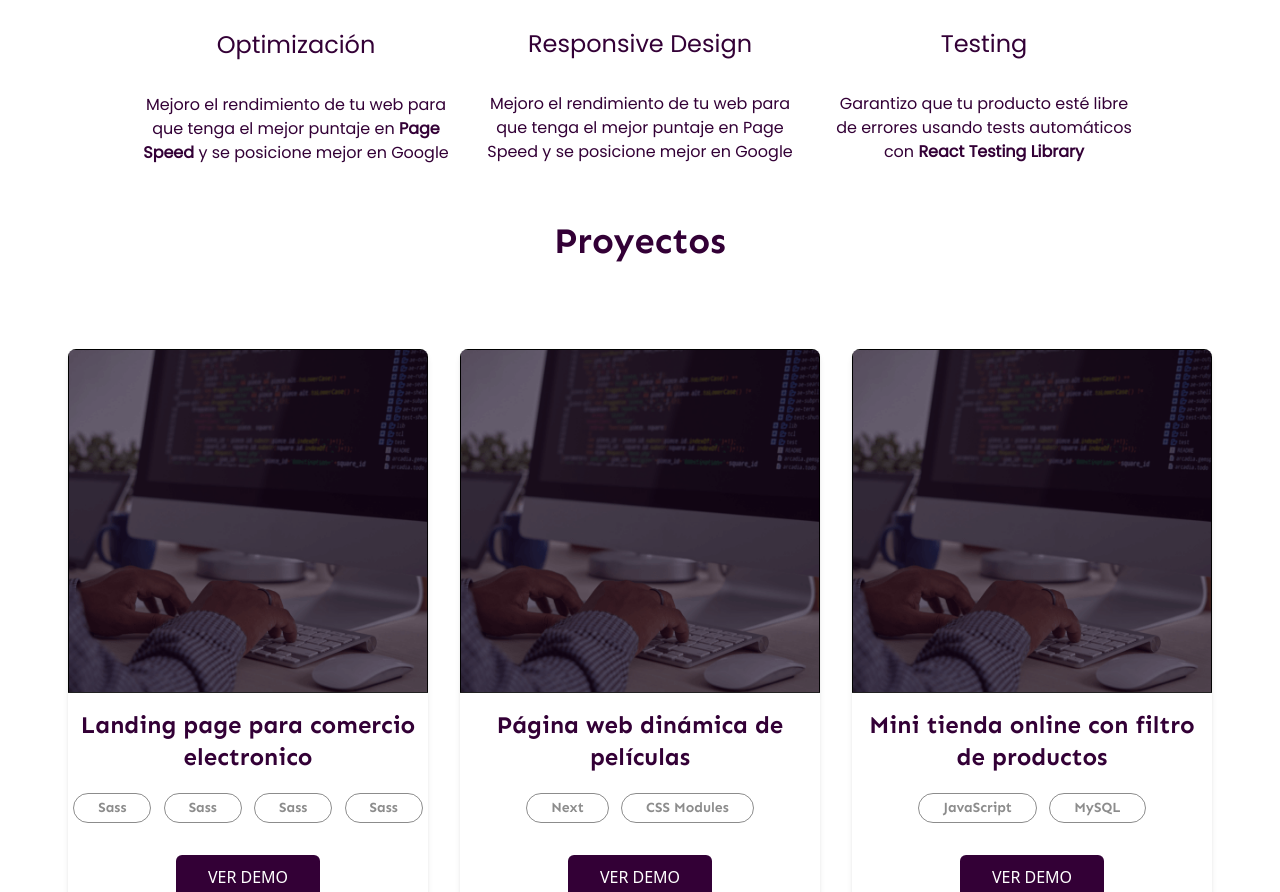
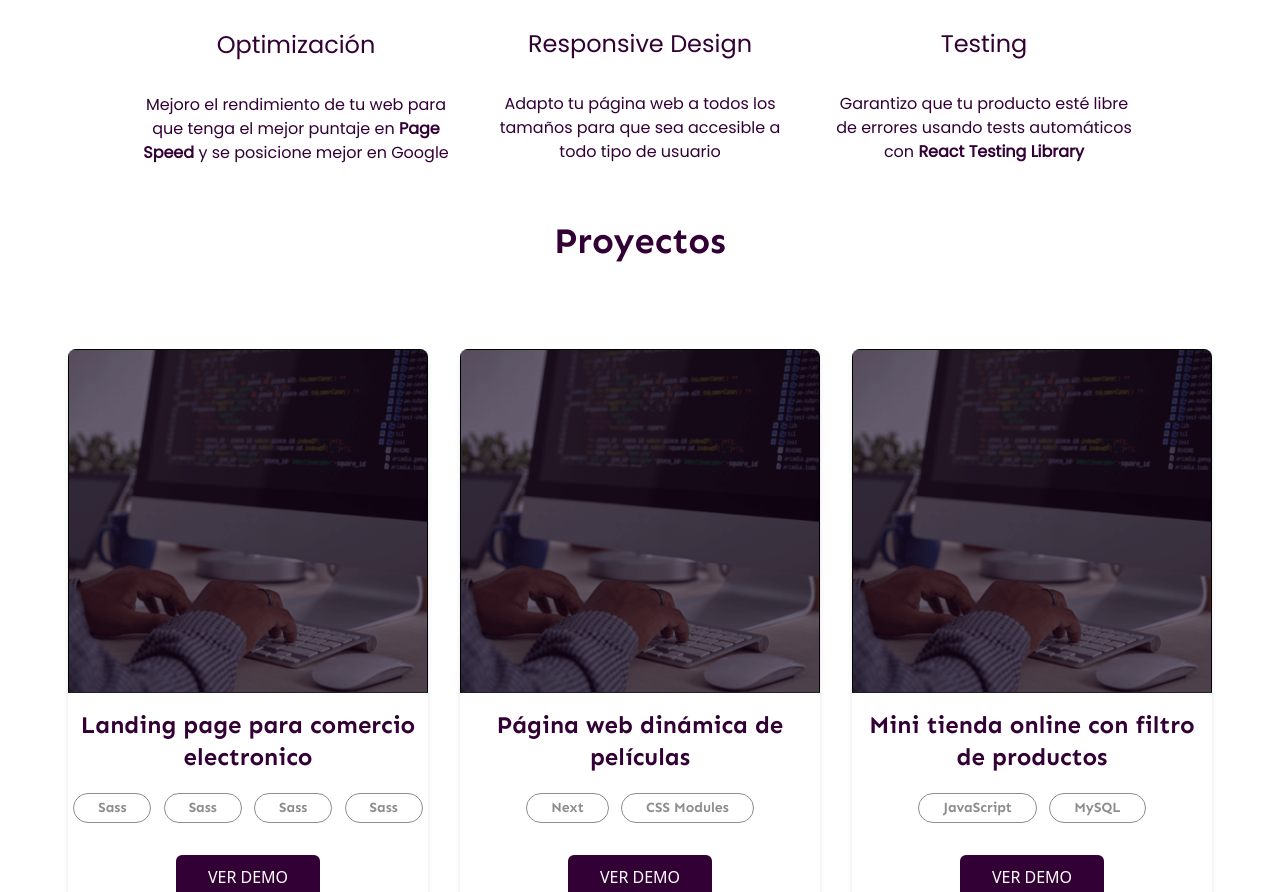
Before and after one commit to ZambranoBeicker/portfolio, a website built with webpack: page src/index.html in a window 1280 px wide. Shown: the part 2078-2970 px from the top of the page. Built offline with nearby package versions, Linux system fonts and the light colour scheme.

Commit message:
Change the text to the right one

```diff
--- a/src/index.html
+++ b/src/index.html
@@ -304,8 +304,8 @@
 
           <p class="text-2xl my-4 font-light">Responsive Design</p>
           <p>
-            Mejoro el rendimiento de tu web para que tenga el mejor puntaje en
-            Page Speed y se posicione mejor en Google
+            Adapto tu página web a todos los tamaños para que sea accesible a
+            todo tipo de usuario
           </p>
         </div>
 
```
